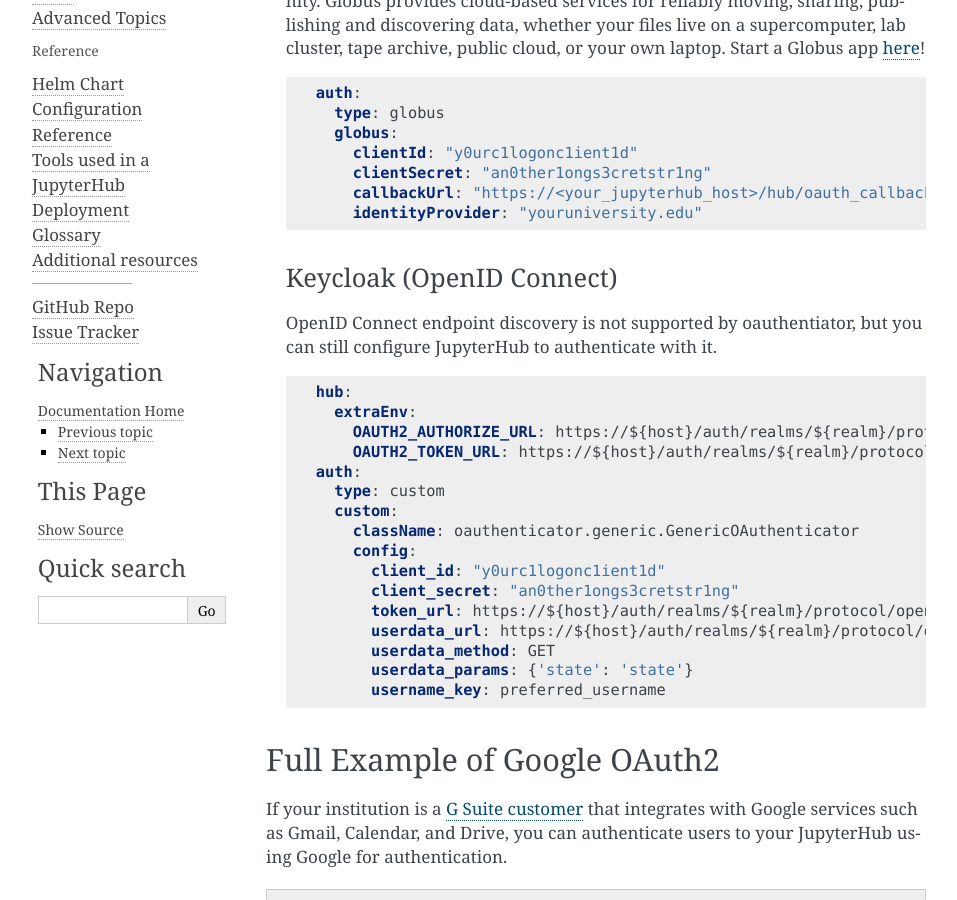
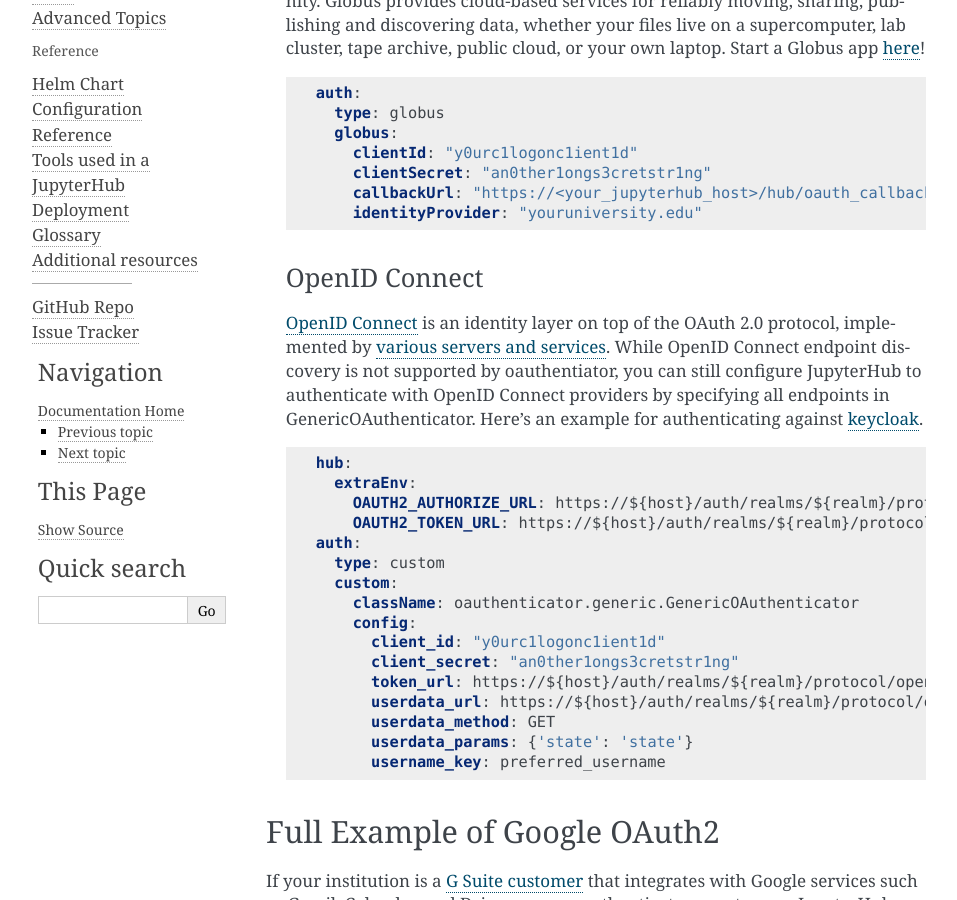
Before and after one commit to jupyterhub/zero-to-jupyterhub-k8s, a Sphinx documentation site: the page built from doc/source/authentication.rst, in a window 1280 px wide and 900 px high, scrolled down 1417 px. Shown: the whole window, without its empty margins (154-1111 px from the left). Built offline with Sphinx 7.4.7, drawn with Linux system fonts in a browser that asks for light colours.

Commit message:
rework the description about oidc

```diff
--- a/doc/source/authentication.rst
+++ b/doc/source/authentication.rst
@@ -83,11 +83,16 @@
           callbackUrl: "https://<your_jupyterhub_host>/hub/oauth_callback"
           identityProvider: "youruniversity.edu"
 
-Keycloak (OpenID Connect)
-^^^^^^^^^^^^^^^^^^^^^^^^^
+OpenID Connect
+^^^^^^^^^^^^^^
 
-OpenID Connect endpoint discovery is not supported by oauthentiator,
-but you can still configure JupyterHub to authenticate with it.
+`OpenID Connect <https://openid.net/connect>`_ is an identity layer on top of the
+OAuth 2.0 protocol, implemented by
+`various servers and services <https://openid.net/developers/certified/#OPServices>`_.
+While OpenID Connect endpoint discovery is not supported by oauthentiator,
+you can still configure JupyterHub to authenticate with OpenID Connect providers
+by specifying all endpoints in GenericOAuthenticator.  Here's an example for
+authenticating against `keycloak <http://www.keycloak.org/docs/3.4/securing_apps/index.html#endpoints>`_.
 
 .. code-block:: yaml
 
```
